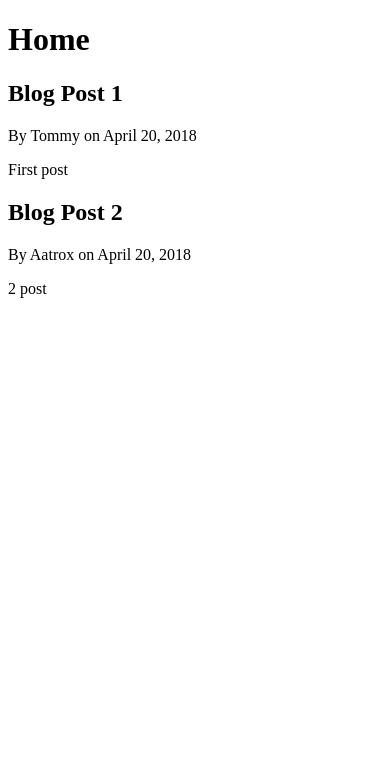
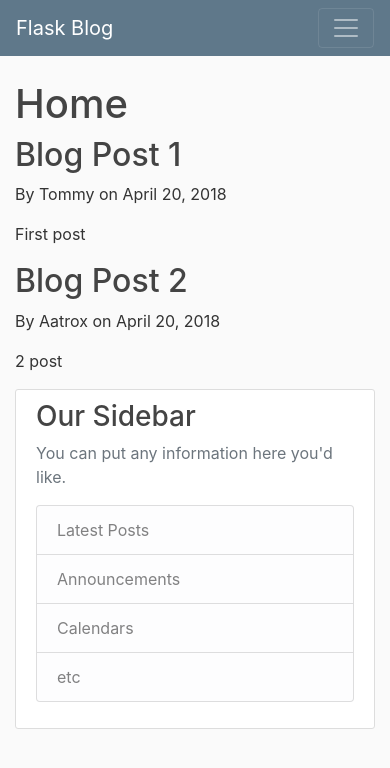
Before and after one commit to wwkb123/Flask_Forum, a Flask app: page / in a window 390 px wide. Shown: the top 768 px of the page. Run offline with Flask 2, Linux system fonts and the light colour scheme; some libraries are stand-ins or nearby versions.

Commit message:
add layout.html as a general template for other pages

```diff
--- /dev/null
+++ b/static/main.css
@@ -0,0 +1,80 @@
+body {
+  background: #fafafa;
+  color: #333333;
+  margin-top: 5rem;
+}
+
+h1, h2, h3, h4, h5, h6 {
+  color: #444444;
+}
+
+.bg-steel {
+  background-color: #5f788a;
+}
+
+.site-header .navbar-nav .nav-link {
+  color: #cbd5db;
+}
+
+.site-header .navbar-nav .nav-link:hover {
+  color: #ffffff;
+}
+
+.site-header .navbar-nav .nav-link.active {
+  font-weight: 500;
+}
+
+.content-section {
+  background: #ffffff;
+  padding: 10px 20px;
+  border: 1px solid #dddddd;
+  border-radius: 3px;
+  margin-bottom: 20px;
+}
+
+.article-title {
+  color: #444444;
+}
+
+a.article-title:hover {
+  color: #428bca;
+  text-decoration: none;
+}
+
+.article-content {
+  white-space: pre-line;
+}
+
+.article-img {
+  height: 65px;
+  width: 65px;
+  margin-right: 16px;
+}
+
+.article-metadata {
+  padding-bottom: 1px;
+  margin-bottom: 4px;
+  border-bottom: 1px solid #e3e3e3
+}
+
+.article-metadata a:hover {
+  color: #333;
+  text-decoration: none;
+}
+
+.article-svg {
+  width: 25px;
+  height: 25px;
+  vertical-align: middle;
+}
+
+.account-img {
+  height: 125px;
+  width: 125px;
+  margin-right: 20px;
+  margin-bottom: 16px;
+}
+
+.account-heading {
+  font-size: 2.5rem;
+}
--- a/templates/home.html
+++ b/templates/home.html
@@ -1,18 +1,9 @@
-<!DOCTYPE html>
-<html>
-<head>
-	{% if title %}
-		<title>Flask Blog - {{ title }}</title>
-	{% else %}
-		<title>Flask Blog</title>
-	{% endif %}
-</head>
-<body>
+{% extends "layout.html" %}
+{% block content %}
 	<h1>Home</h1>
 	{% for post in posts %}
 		<h2>{{ post.title }}</h2>
 		<p>By {{ post.author }} on {{ post.date_posted }}</p>
 		<p>{{ post.content }}</p>
 	{% endfor %}
-</body>
-</html>
+{% endblock content %}
--- /dev/null
+++ b/templates/layout.html
@@ -0,0 +1,69 @@
+<!DOCTYPE html>
+<html>
+<head>
+    <!-- Required meta tags -->
+    <meta charset="utf-8">
+    <meta name="viewport" content="width=device-width, initial-scale=1, shrink-to-fit=no">
+
+    <!-- Bootstrap CSS -->
+    <link rel="stylesheet" href="https://maxcdn.bootstrapcdn.com/bootstrap/4.0.0/css/bootstrap.min.css" integrity="sha384-Gn5384xqQ1aoWXA+058RXPxPg6fy4IWvTNh0E263XmFcJlSAwiGgFAW/dAiS6JXm" crossorigin="anonymous">
+
+    <link rel="stylesheet" type="text/css" href="{{ url_for('static', filename='main.css') }}">
+
+    {% if title %}
+        <title>Flask Blog - {{ title }}</title>
+    {% else %}
+        <title>Flask Blog</title>
+    {% endif %}
+</head>
+<body>
+    <header class="site-header">
+      <nav class="navbar navbar-expand-md navbar-dark bg-steel fixed-top">
+        <div class="container">
+          <a class="navbar-brand mr-4" href="/">Flask Blog</a>
+          <button class="navbar-toggler" type="button" data-toggle="collapse" data-target="#navbarToggle" aria-controls="navbarToggle" aria-expanded="false" aria-label="Toggle navigation">
+            <span class="navbar-toggler-icon"></span>
+          </button>
+          <div class="collapse navbar-collapse" id="navbarToggle">
+            <div class="navbar-nav mr-auto">
+              <a class="nav-item nav-link" href="/">Home</a>
+              <a class="nav-item nav-link" href="/about">About</a>
+            </div>
+            <!-- Navbar Right Side -->
+            <div class="navbar-nav">
+              <a class="nav-item nav-link" href="/login">Login</a>
+              <a class="nav-item nav-link" href="/register">Register</a>
+            </div>
+          </div>
+        </div>
+      </nav>
+    </header>
+    <main role="main" class="container">
+      <div class="row">
+        <div class="col-md-8">
+          {% block content %}{% endblock %}
+        </div>
+        <div class="col-md-4">
+          <div class="content-section">
+            <h3>Our Sidebar</h3>
+            <p class='text-muted'>You can put any information here you'd like.
+              <ul class="list-group">
+                <li class="list-group-item list-group-item-light">Latest Posts</li>
+                <li class="list-group-item list-group-item-light">Announcements</li>
+                <li class="list-group-item list-group-item-light">Calendars</li>
+                <li class="list-group-item list-group-item-light">etc</li>
+              </ul>
+            </p>
+          </div>
+        </div>
+      </div>
+    </main>
+
+
+    <!-- Optional JavaScript -->
+    <!-- jQuery first, then Popper.js, then Bootstrap JS -->
+    <script src="https://code.jquery.com/jquery-3.2.1.slim.min.js" integrity="sha384-KJ3o2DKtIkvYIK3UENzmM7KCkRr/rE9/Qpg6aAZGJwFDMVNA/GpGFF93hXpG5KkN" crossorigin="anonymous"></script>
+    <script src="https://cdnjs.cloudflare.com/ajax/libs/popper.js/1.12.9/umd/popper.min.js" integrity="sha384-ApNbgh9B+Y1QKtv3Rn7W3mgPxhU9K/ScQsAP7hUibX39j7fakFPskvXusvfa0b4Q" crossorigin="anonymous"></script>
+    <script src="https://maxcdn.bootstrapcdn.com/bootstrap/4.0.0/js/bootstrap.min.js" integrity="sha384-JZR6Spejh4U02d8jOt6vLEHfe/JQGiRRSQQxSfFWpi1MquVdAyjUar5+76PVCmYl" crossorigin="anonymous"></script>
+</body>
+</html>
```
Also changed, not shown: templates/about.html (+3 -12 lines).
